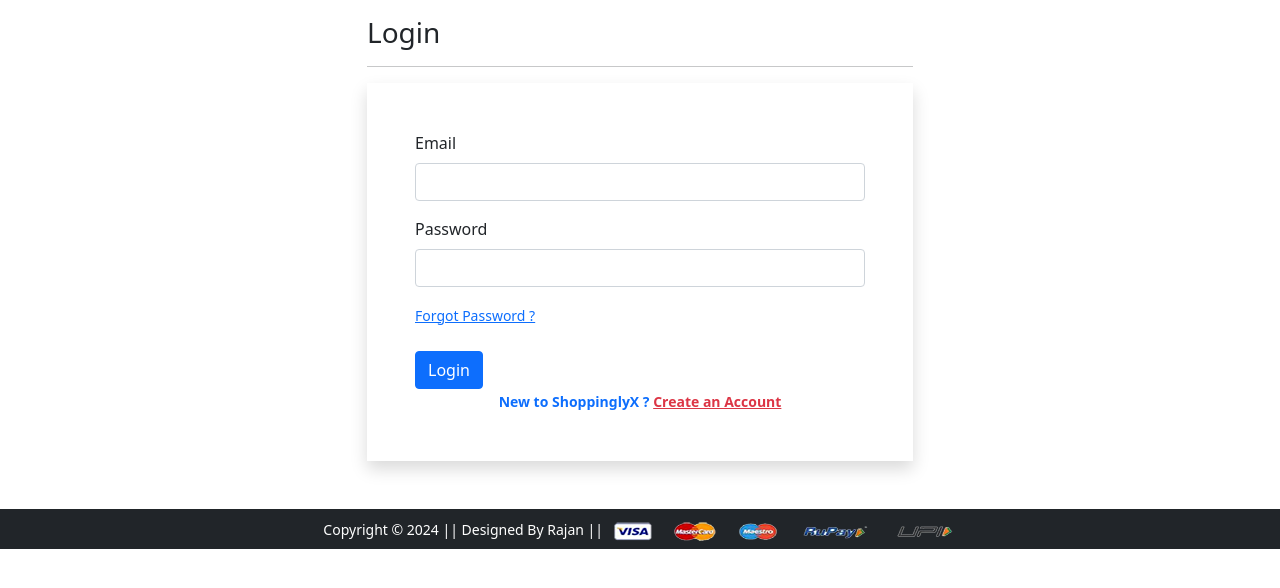
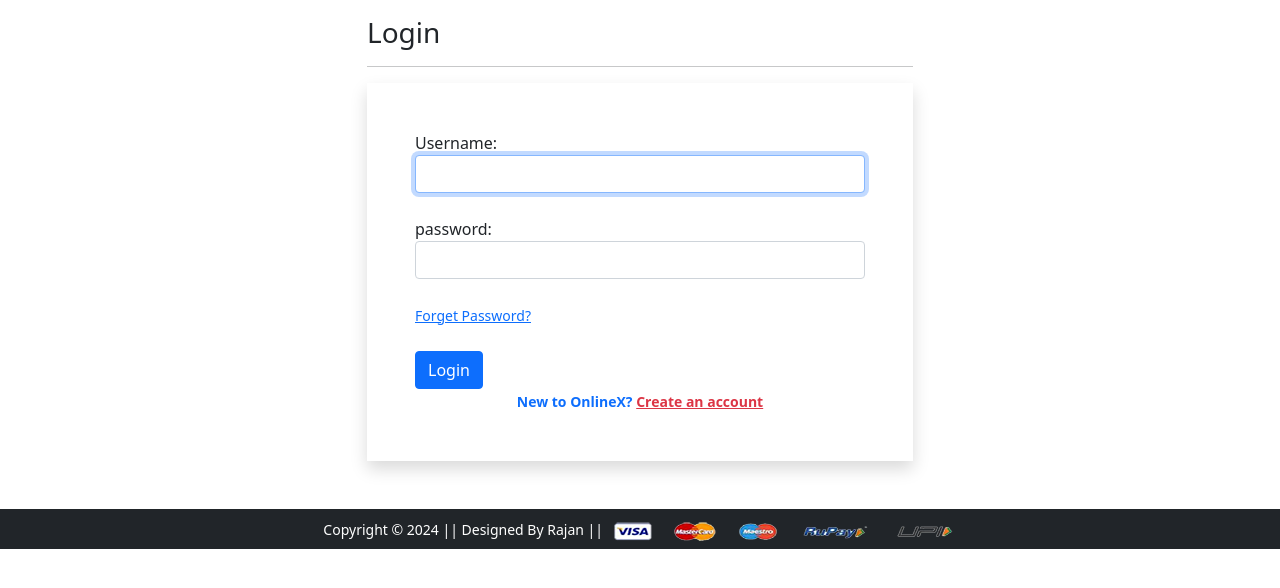
Before and after one commit to rj62127/E-Commerce-Shopping-App-with-Payment-Integration, a Django app: page /accounts/login/ in a window 1280 px wide. Shown: the part 56-644 px from the top of the page. Run offline with Django 3.2, Linux system fonts and the light colour scheme; some libraries are stand-ins or nearby versions.

Commit message:
Login Page

```diff
--- a/onlinex/app/templates/app/login.html
+++ b/onlinex/app/templates/app/login.html
@@ -1,6 +1,10 @@
 {% extends 'app/base.html' %}
 {% load static %}
-{% block title %}Login{% endblock title %}
+
+{% block title %}
+    Login
+{% endblock title %}
+
 {% block main-content %}
     <div class="container">
         <div class="row my-3">
@@ -9,19 +13,26 @@
                 <hr>
                 <form action="" method="post" novalidate class="shadow p-5">
                     {% csrf_token %}
-    <div class="mb-3">
-     <label for="exampleInputEmail1" class="form-label">Email</label>
-     <input type="email" class="form-control" id="exampleInputEmail1" aria-describedby="emailHelp">
+
+                    {% for fm in form %}
+                        <div class="form-group">
+                            {{ fm.label_tag }} {{ fm }} <small class="text-danger">{{ fm.errors|striptags }}</small> <br>
                         </div>
-    <div class="mb-3">
-     <label for="exampleInputPassword1" class="form-label">Password</label>
-     <input type="password" class="form-control" id="exampleInputPassword1">
+                    {% endfor %}
+
+                    <small><a href="{% url 'password_reset' %}">Forget Password?</a></small> <br>
+
+                    <input type="submit" class="btn btn-primary mt-4" value="Login"> <br>
+
+                    <div class="text-center text-primary fw-bold">
+                        <small>New to OnlineX? <a href="{% url 'customerregistration' %}" class="text-danger">Create an account</a></small>
                     </div>
-    <small><a href="#">Forgot Password ?</a></small> <br>
-    <input type="submit" class="btn btn-primary mt-4" value="Login">
-    <br>
-    <div class="text-center text-primary fw-bold"><small>New to ShoppinglyX ? <a href="{% url 'customerregistration' %}"
-       class="text-danger">Create an Account</a> </small></div>
+
+                    {% if form.non_field_errors %}
+                        {% for error in form.non_field_errors %}
+                            <p class="alert alert-danger my-3">{{ error }}</p>
+                        {% endfor %}
+                    {% endif %}
                 </form>
             </div>
         </div>
```
Lines whose indentation alone changed are shown as unchanged.
